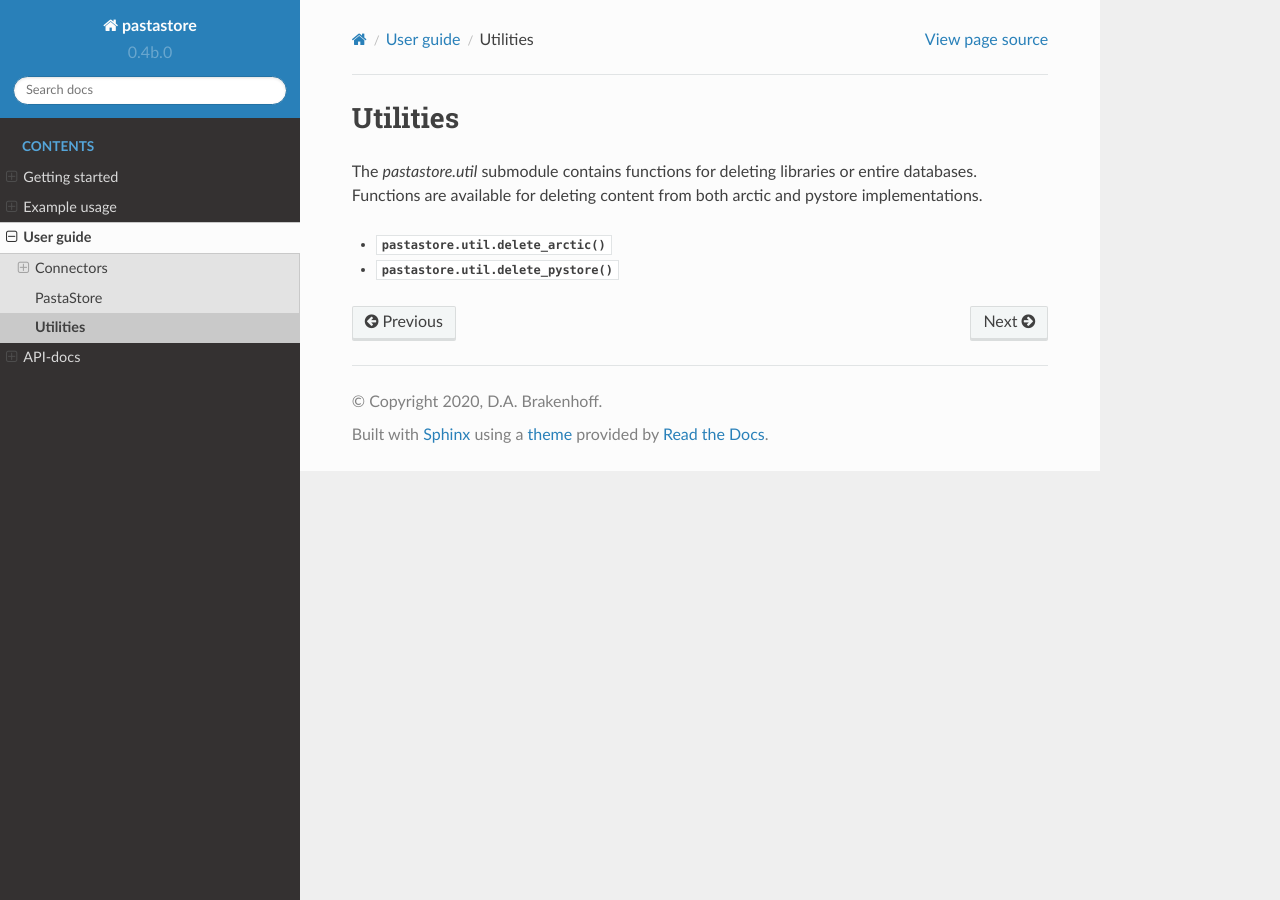
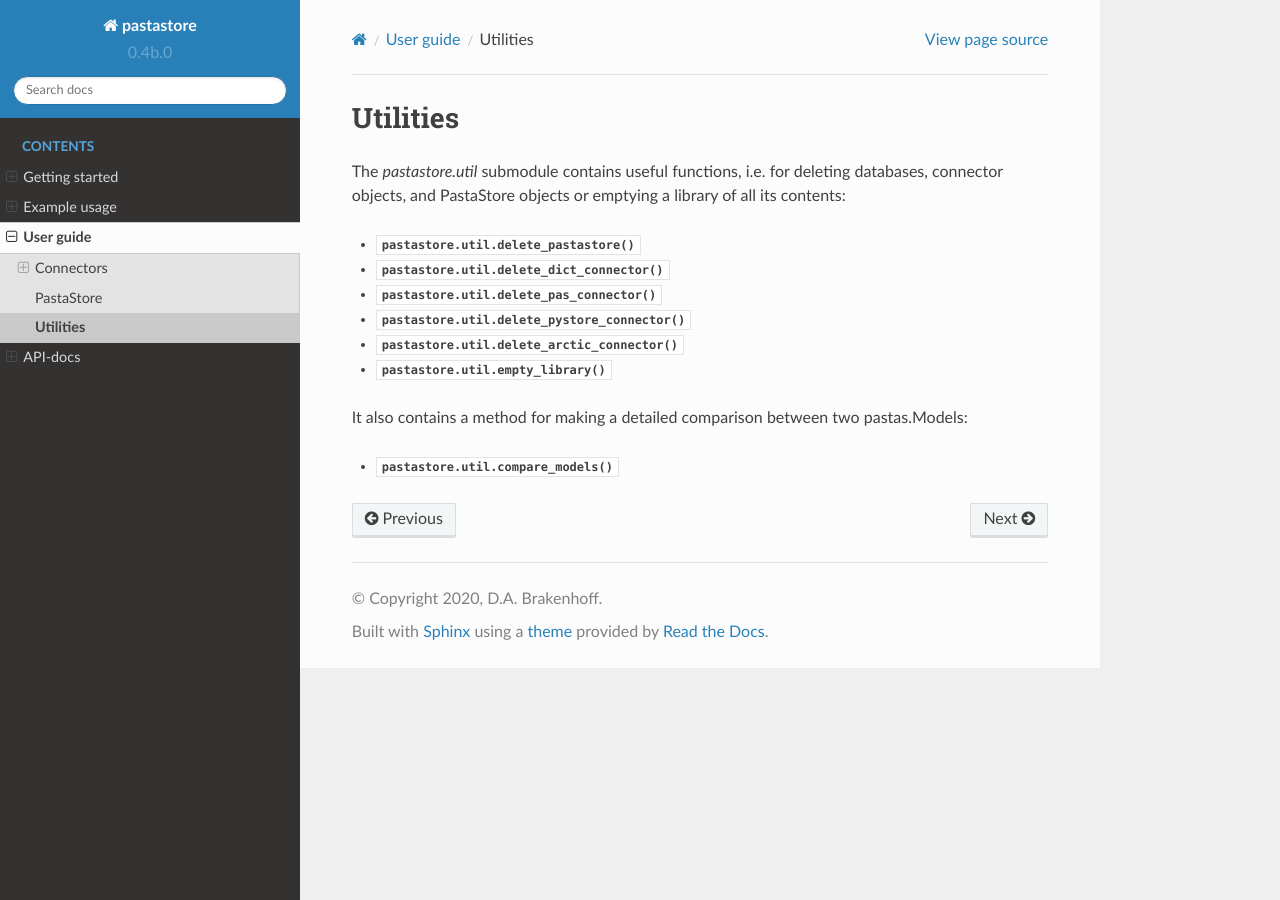
Before and after one commit to pastas/pastastore, a Sphinx documentation site: the page built from docs/utils.rst, in a window 1280 px wide. Built offline with Sphinx 7.4.7 and the Read the Docs theme 2.0.0, drawn with Linux system fonts in a browser that asks for light colours; the version number is read from the project's files by our own code.

Commit message:
update docs

```diff
--- a/docs/utils.rst
+++ b/docs/utils.rst
@@ -2,9 +2,20 @@
 Utilities
 =========
 
-The `pastastore.util` submodule contains functions for deleting libraries or
-entire databases. Functions are available for deleting content from both arctic
-and pystore implementations.
+The `pastastore.util` submodule contains useful functions, i.e. for deleting
+databases, connector objects, and PastaStore objects or emptying a library of
+all its contents:
 
-* :meth:`pastastore.util.delete_arctic`
-* :meth:`pastastore.util.delete_pystore`
+
+* :meth:`pastastore.util.delete_pastastore`
+* :meth:`pastastore.util.delete_dict_connector`
+* :meth:`pastastore.util.delete_pas_connector`
+* :meth:`pastastore.util.delete_pystore_connector`
+* :meth:`pastastore.util.delete_arctic_connector`
+* :meth:`pastastore.util.empty_library`
+
+
+It also contains a method for making a detailed comparison between two
+pastas.Models:
+
+* :meth:`pastastore.util.compare_models`
```
Also changed, not shown: docs/connectors.rst (+23 -0 lines), docs/examples.rst (+16 -0 lines), docs/getting_started.rst (+25 -25 lines), docs/index.rst (+8 -6 lines), docs/modules.rst (+7 -0 lines).
